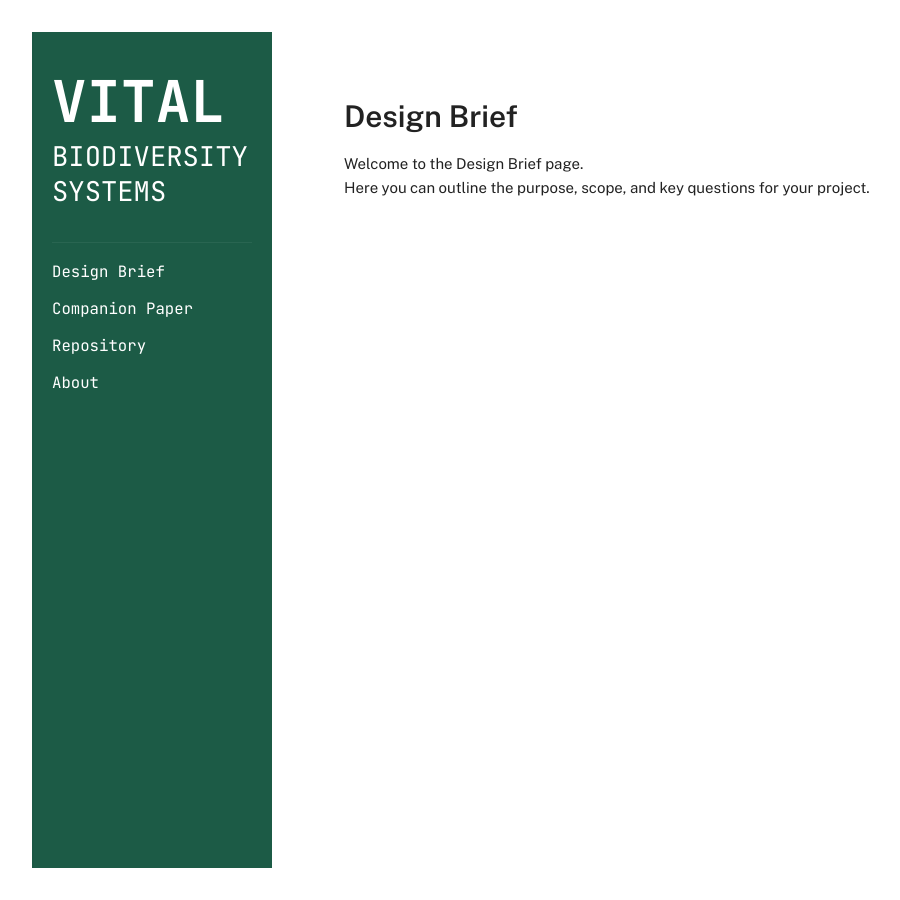
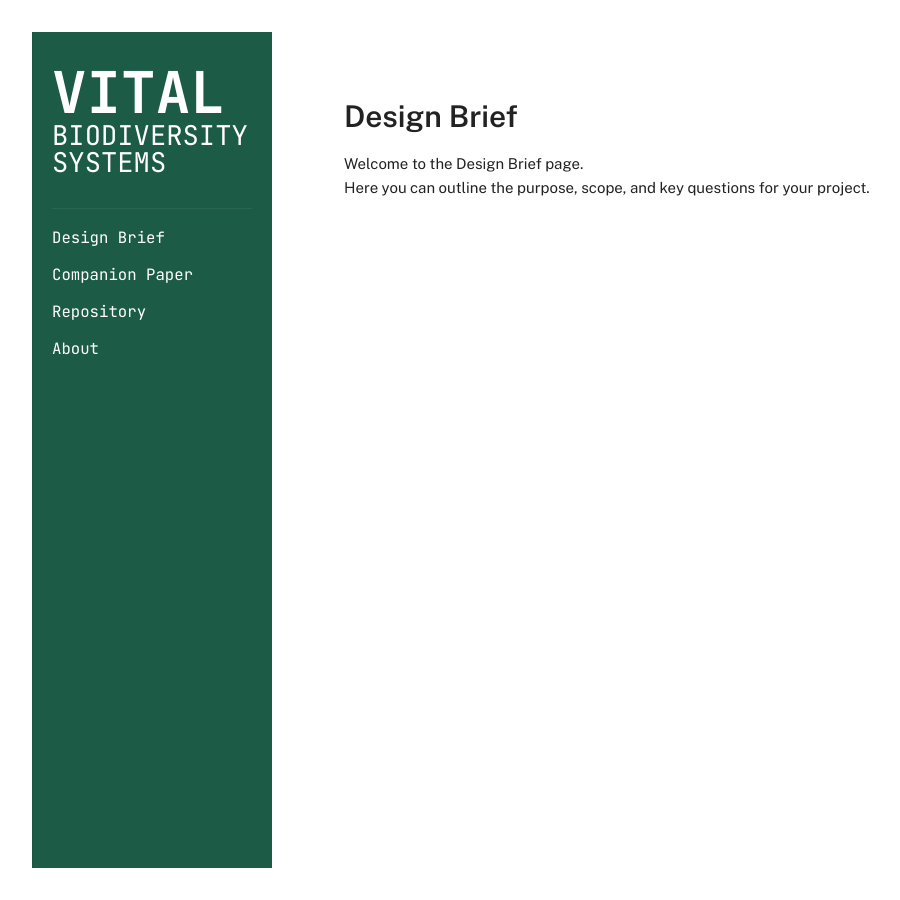
Before and after one commit to vitalbiodiversity/vitalbiodiversity.github.io, a Jekyll site: the page built from index.md, in a window 1280 px wide and 900 px high. Shown: the whole window, without its empty margins (58-958 px from the left). Built offline with Jekyll 4.4.1, drawn with Linux system fonts in a browser that asks for light colours.

Commit message:
Update style.css

```diff
--- a/assets/css/style.css
+++ b/assets/css/style.css
@@ -73,8 +73,8 @@ body {
   margin: 0;
   font-weight: 600;
   display: flex;
-  flex-wrap: wrap;
-  align-items: baseline;
+  flex-direction: column; /* stack words vertically */
+  line-height: 1;         /* ensure consistent vertical spacing */
 }
 
 .site-title a {
@@ -82,11 +82,12 @@ body {
   color: #fff;
 }
 
+/* Wrap each part in span */
 .site-title .title-large,
 .site-title .title-small {
-  display: inline-block;    /* ensures consistent spacing */
-  line-height: 1.3;         /* reduces vertical space, tweak as needed */
-  margin: 0;                /* remove default margin */
+  display: block;         /* stack blocks vertically */
+  margin: 0;
+  line-height: 1;         /* removes extra spacing caused by font height */
 }
 
 /* Larger part of title */
```
